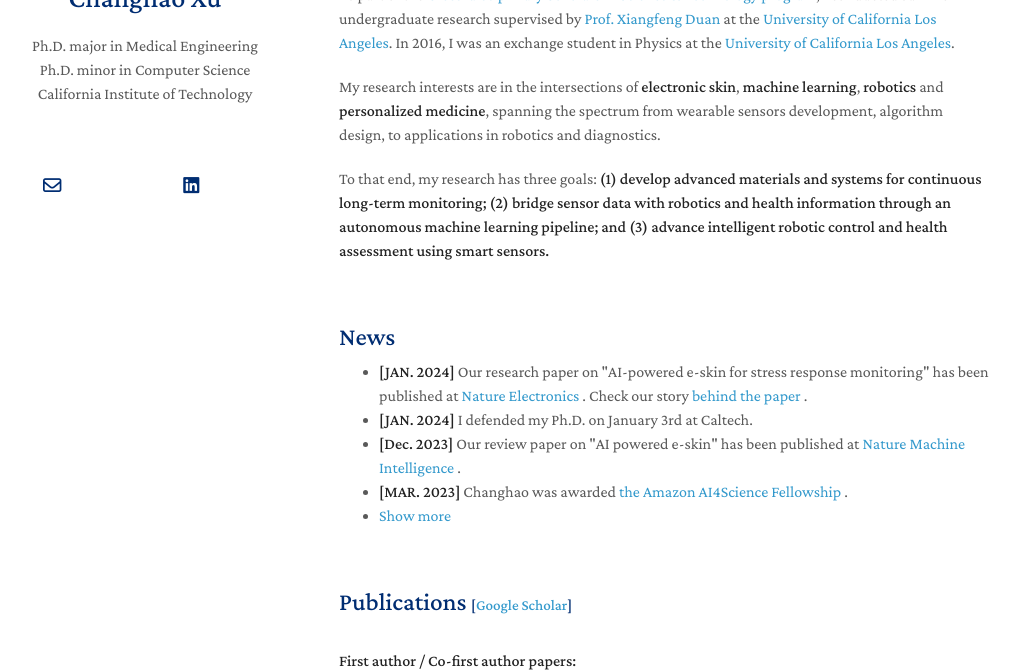
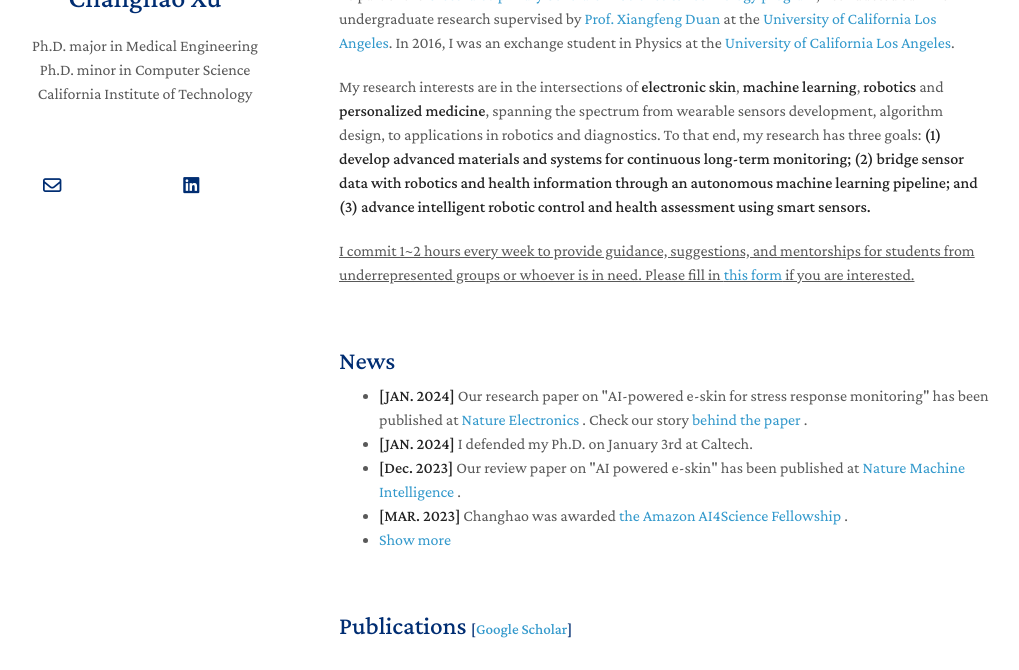
Before and after one commit to Changhao-Xu/changhao-xu.github.io, a Jekyll site: the page built from index.md, in a window 1280 px wide and 900 px high, cut to the strip 230-900 px from the top of the window. Shown: the whole strip, without its empty margins (131-1150 px from the left). Built offline with Jekyll 4.4.1, drawn with Linux system fonts in a browser that asks for light colours; a style sheet for code colours, icons or effects is not loaded.

Commit message:
updating

```diff
--- a/_data/publications_co.yml
+++ b/_data/publications_co.yml
@@ -69,7 +69,7 @@ main:
 
   - title: Biofuel-powered Soft Electronic Skin with Multiplexed and Wireless Sensing for Human-Machine Interfaces
     authors: You Yu, Joanna Nassar, Changhao Xu, Jihong Min, Yiran Yang, Adam Dai, Rohan Doshi, Adrian Huang, Yu Song, Rachel Gehlhar, Aaron D Ames, Wei Gao
-    conference_short: Eskin
+    conference_short: E-skin
     conference: Science Robotics, 2020
     pdf: ./assets/doc/bfc_eskin.pdf
     bibtex: https://doi.org/10.1126/scirobotics.aaz7946
--- a/index.md
+++ b/index.md
@@ -8,9 +8,11 @@ layout: homepage
 
 I am currently a Ph.D. candidate at [California Institute of Technology](https://www.caltech.edu/). I hold a subject major in [Medical Engineering](https://mede.caltech.edu/), where I am fortunate to to be advised by [Prof. Wei Gao](https://www.gao.caltech.edu/). I also hold a subject minor in [Computer Science](https://www.cms.caltech.edu/academics/grad/grad_cs), where I am fortunate to to be advised by [Prof. Yisong Yue](http://www.yisongyue.com/). I obtained my bachelor’s degree from [Fudan University](https://www.fudan.edu.cn/en/), where I was fortunate to be advised by [Prof. Yongfeng Mei](https://scholar.google.com/citations?user=6EFvn5wAAAAJ&hl=en). As part of the [Cross-disciplinary Scholars in Science & Technology program](https://www.facebook.com/uclaCSST/), I conducted summer undergraduate research supervised by [Prof. Xiangfeng Duan](http://xduan.chem.ucla.edu/) at the [University of California Los Angeles](https://www.ucla.edu/). In 2016, I was an exchange student in Physics at the [University of California Los Angeles](https://www.ucla.edu/).
 
-My research interests are in the intersections of **electronic skin**, **machine learning**, **robotics** and **personalized medicine**, spanning the spectrum from wearable sensors development, algorithm design, to applications in robotics and diagnostics.
+My research interests are in the intersections of **electronic skin**, **machine learning**, **robotics** and **personalized medicine**, spanning the spectrum from wearable sensors development, algorithm design, to applications in robotics and diagnostics. To that end, my research has three goals: **(1) develop advanced materials and systems for continuous long-term monitoring; (2) bridge sensor data with robotics and health information through an autonomous machine learning pipeline; and (3) advance intelligent robotic control and health assessment using smart sensors.**
 
-To that end, my research has three goals: **(1) develop advanced materials and systems for continuous long-term monitoring; (2) bridge sensor data with robotics and health information through an autonomous machine learning pipeline; and (3) advance intelligent robotic control and health assessment using smart sensors.**
+<span style="text-decoration: underline;">
+    I commit 1~2 hours every week to provide guidance, suggestions, and mentorships for students from underrepresented groups or whoever is in need. Please fill in <a href="https://forms.gle/g5L24YJ8ha9j7CxT9">this form</a> if you are interested.
+</span>
 
 <!-- <strong style="color:#e74d3c; font-weight:600"><strong style="color:#e74d3c; font-weight:600">I am currently on the 2024 job market, looking for postdoc positions related to Electronic Skin, Wearable Devices, and Artificial Intelligence. Please feel free to contact me if you are interested. I am also happy to give talks on my research and discuss research proposals.</strong></strong> -->
 
```
